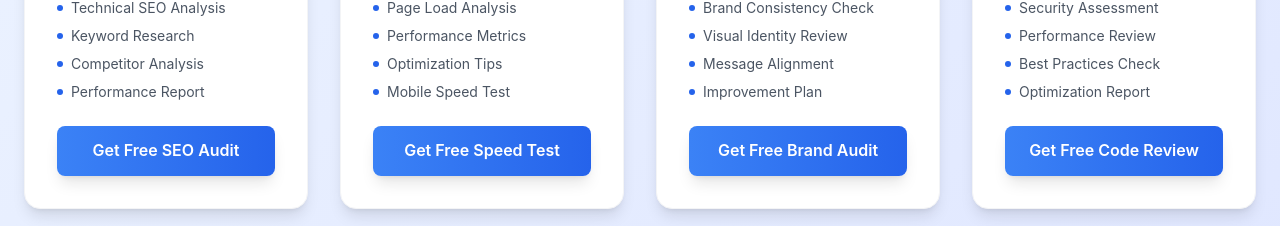
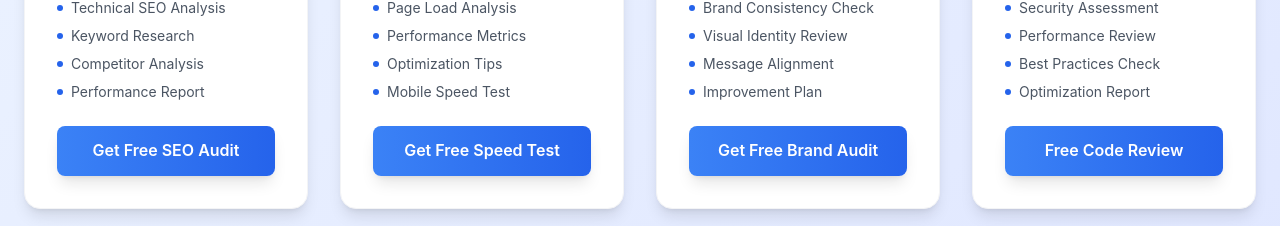
Before and after one commit to abhishekthakur797/Rotofy-media-and-Tech-solutions, a React (Vite) app: page / in a window 1280 px wide. Shown: the part 2976-3202 px from the top of the page. Built offline with nearby package versions, Linux system fonts and the light colour scheme.

Commit message:
Change Code Review button text

```diff
--- a/src/components/FreeTools.tsx
+++ b/src/components/FreeTools.tsx
@@ -137,7 +137,7 @@ const FreeTools = () => {
                     {tool.id === 'brand-audit' ? 'Get Free Brand Audit' :
                      tool.id === 'seo-audit' ? 'Get Free SEO Audit' :
                      tool.id === 'website-speed' ? 'Get Free Speed Test' :
-                     tool.id === 'code-review' ? 'Get Free Code Review' :
+                     tool.id === 'code-review' ? 'Free Code Review' :
                      `Get Free ${tool.title}`}
                   </button>
                 </div>
```
